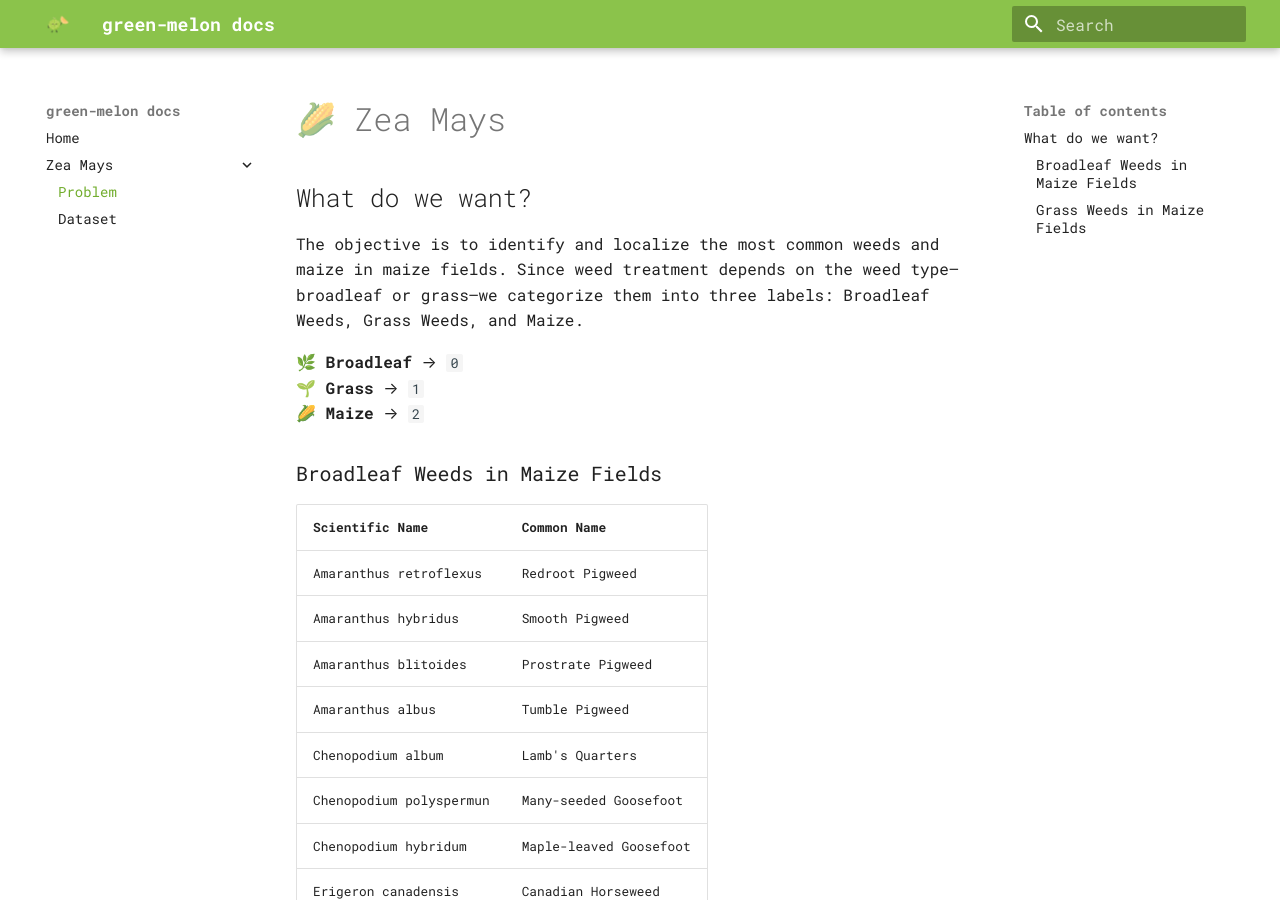
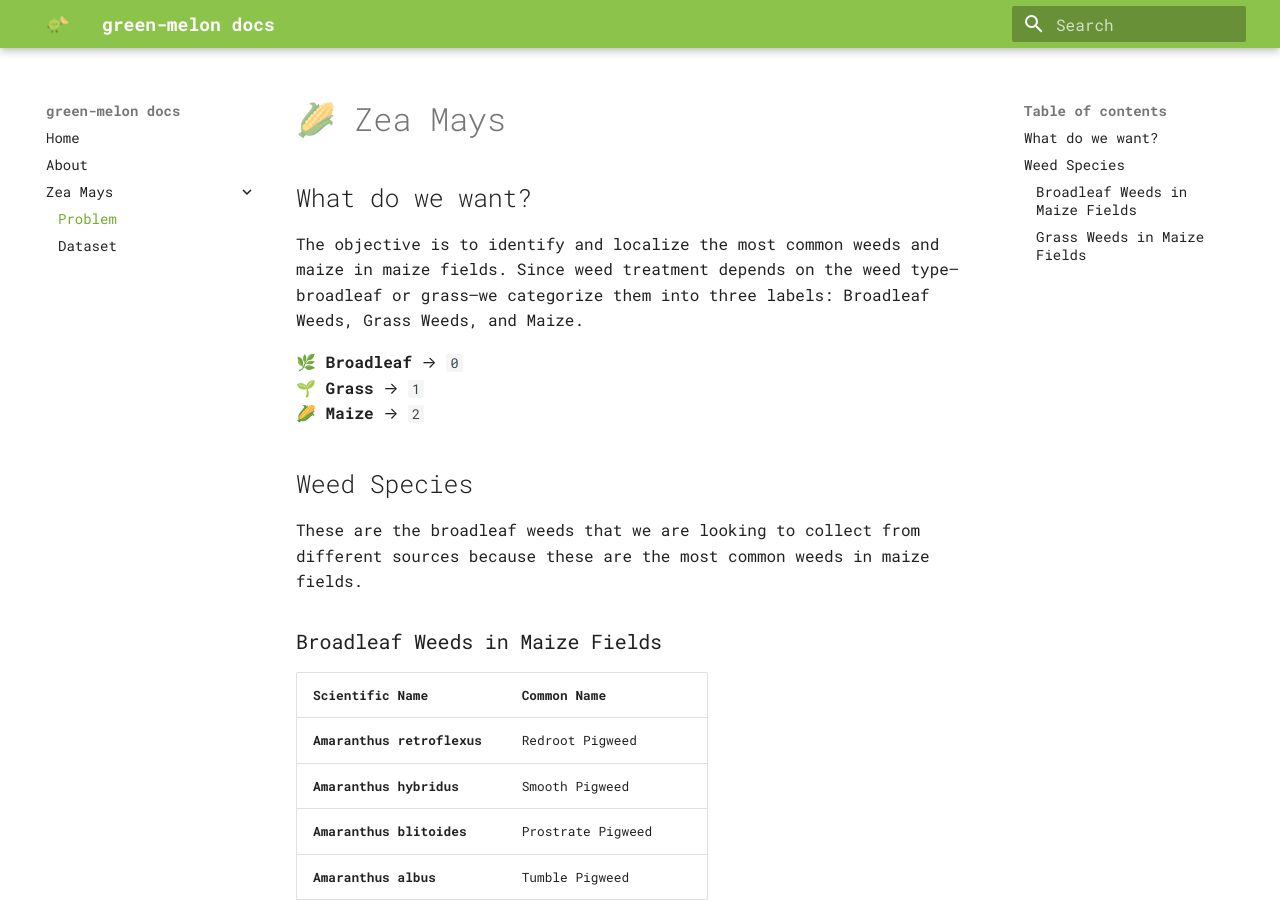
Before and after one commit to dinjazelena98/green-melon, an MkDocs documentation site: the page built from docs/zea_mays.md, in a window 1280 px wide and 900 px high. Built offline with MkDocs 1.6.1 and Material for MkDocs 9.7.7, drawn with Linux system fonts in a browser that asks for light colours.

```diff
--- a/docs/zea_mays.md
+++ b/docs/zea_mays.md
@@ -8,53 +8,57 @@ The objective is to identify and localize the most common weeds and maize in mai
  🌱 **Grass** → `1`
  🌽 **Maize** → `2`
 
+## Weed Species
+
+These are the broadleaf weeds that we are looking to collect from different sources because
+these are the most common weeds in maize fields.
+
 ### Broadleaf Weeds in Maize Fields
 
 | **Scientific Name**            | **Common Name**             |
 |--------------------------------|-----------------------------|
-| Amaranthus retroflexus         | Redroot Pigweed            |
-| Amaranthus hybridus           | Smooth Pigweed             |
-| Amaranthus blitoides          | Prostrate Pigweed          |
-| Amaranthus albus              | Tumble Pigweed             |
-| Chenopodium album             | Lamb's Quarters            |
-| Chenopodium polyspermun       | Many-seeded Goosefoot      |
-| Chenopodium hybridum         | Maple-leaved Goosefoot     |
-| Erigeron canadensis           | Canadian Horseweed         |
-| Datura stramonium             | Jimsonweed                 |
-| Solanum nigrum                | Black Nightshade           |
-| Abutilon theophrasti          | Velvetleaf                 |
-| Ambrosia artemisiifolia       | Common Ragweed            |
-| Atriplex patula               | Common Orache              |
-| Sinapis arvensis              | Wild Mustard               |
-| Brassica nigra                | Black Mustard              |
-| Xanthium strumarium           | Common Cocklebur           |
-| Polygonum lapathifolium       | Pale Persicaria            |
-| Euphorbia sp.                 | Spurge                     |
-| Portulaca oleracea            | Common Purslane            |
-| Iva xanthifolia               | Burweed Marsh Elder        |
-| Sonchus oleraceus             | Common Sowthistle          |
-| Hibiscus trionum              | Bladder Ketmia             |
-| Cirsium arvense               | Canada Thistle             |
-| Sonchus arvensis              | Perennial Sowthistle       |
-| Convolvulus arvensis          | Field Bindweed             |
-| Rubus caesius                 | Dewberry                   |
-| Rumex crispus                 | Curly Dock                 |
-| Mentha arvensis               | Wild Mint                  |
-| Helianthus tuberosus          | Jerusalem Artichoke        |
-
+| **Amaranthus retroflexus**     | Redroot Pigweed            |
+| **Amaranthus hybridus**        | Smooth Pigweed             |
+| **Amaranthus blitoides**       | Prostrate Pigweed          |
+| **Amaranthus albus**           | Tumble Pigweed             |
+| **Chenopodium album**          | Lamb's Quarters            |
+| **Chenopodium polyspermun**    | Many-seeded Goosefoot      |
+| **Chenopodium hybridum**       | Maple-leaved Goosefoot     |
+| **Erigeron canadensis**        | Canadian Horseweed         |
+| **Datura stramonium**          | Jimsonweed                 |
+| **Solanum nigrum**             | Black Nightshade           |
+| **Abutilon theophrasti**       | Velvetleaf                 |
+| **Ambrosia artemisiifolia**    | Common Ragweed             |
+| **Atriplex patula**            | Common Orache              |
+| **Sinapis arvensis**           | Wild Mustard               |
+| **Brassica nigra**             | Black Mustard              |
+| **Xanthium strumarium**        | Common Cocklebur           |
+| **Polygonum lapathifolium**    | Pale Persicaria            |
+| **Euphorbia sp.**              | Spurge                     |
+| **Portulaca oleracea**         | Common Purslane            |
+| **Iva xanthifolia**            | Burweed Marsh Elder        |
+| **Sonchus oleraceus**          | Common Sowthistle          |
+| **Hibiscus trionum**           | Bladder Ketmia             |
+| **Cirsium arvense**            | Canada Thistle             |
+| **Sonchus arvensis**           | Perennial Sowthistle       |
+| **Convolvulus arvensis**       | Field Bindweed             |
+| **Rubus caesius**              | Dewberry                   |
+| **Rumex crispus**              | Curly Dock                 |
+| **Mentha arvensis**            | Wild Mint                  |
+| **Helianthus tuberosus**       | Jerusalem Artichoke        |
 ---
 
 ### Grass Weeds in Maize Fields
 
 | **Scientific Name**      | **Common Name**      |
 |--------------------------|----------------------|
-| Panicum crus-galli       | Barnyardgrass       |
-| Setaria glauca          | Yellow Foxtail      |
-| Setaria viridis         | Green Foxtail       |
-| Setaria verticillata    | Bristly Foxtail     |
-| Digitaria sanguinalis   | Large Crabgrass     |
-| Sorghum halepense       | Johnsongrass        |
-| Agropyrum repens        | Quackgrass         |
-| Cynodon dactylon        | Bermudagrass       |
+| **Panicum crus-galli**   | Barnyardgrass       |
+| **Setaria glauca**       | Yellow Foxtail      |
+| **Setaria viridis**      | Green Foxtail       |
+| **Setaria verticillata** | Bristly Foxtail     |
+| **Digitaria sanguinalis**| Large Crabgrass     |
+| **Sorghum halepense**    | Johnsongrass        |
+| **Agropyrum repens**     | Quackgrass         |
+| **Cynodon dactylon**     | Bermudagrass       |
 
 ---
--- a/mkdocs.yml
+++ b/mkdocs.yml
@@ -1,6 +1,7 @@
 site_name: green-melon docs
 nav:
   - Home: index.md
+  - About: about.md
   - Zea Mays:
     - Problem: zea_mays.md
     - Dataset: dataset.md
@@ -17,3 +18,8 @@ extra:
   font:
     text: Roboto Mono
     code: Roboto Mono
+
+markdown_extensions:
+  - admonition
+  - pymdownx.details
+  - pymdownx.superfences
```
Also changed, not shown: README.md (+15 -138 lines), docs/about.md (deleted, +0 -1 lines), docs/dataset.md (+10 -3 lines), docs/index.md (+1 -1 lines), docs/learn.md (deleted).
